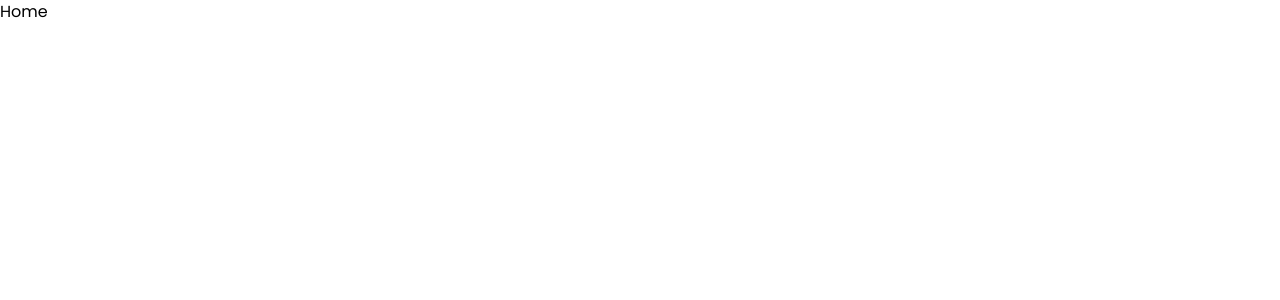
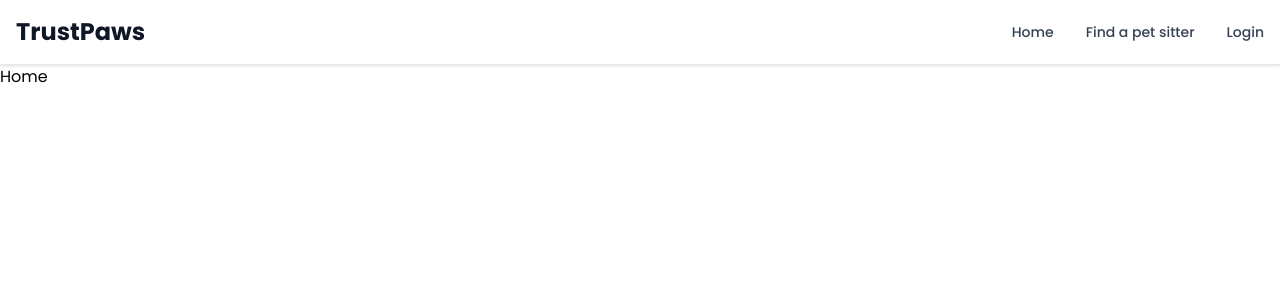
Before and after one commit to gabriellamsa/petsitting, a Next.js app: page / in a window 1280 px wide. Shown: the top 300 px of the page. Built offline with nearby package versions, Linux system fonts and the light colour scheme.

Commit message:
feat: creating Navbar component

```diff
--- a/src/app/layout.tsx
+++ b/src/app/layout.tsx
@@ -1,6 +1,7 @@
 import type { Metadata } from "next";
 import { Poppins } from "next/font/google";
 import "./globals.css";
+import Navbar from "@/components/Navbar";
 
 const font = Poppins({
   weight: ["400", "500", "600", "700"],
@@ -19,6 +20,7 @@ export default function RootLayout({
   return (
     <html lang="en">
       <body className={`${font.className} antialiased`}>
+        <Navbar />
         <div>{children}</div>
       </body>
     </html>
--- /dev/null
+++ b/src/components/Navbar.tsx
@@ -0,0 +1,64 @@
+"use client";
+
+import Link from "next/link";
+import { useState } from "react";
+import { MenuIcon, X } from "lucide-react";
+
+export default function Navbar() {
+  const [isOpen, setIsOpen] = useState(false);
+
+  return (
+    <nav className="w-full bg-white shadow-sm sticky top-0 z-50 border-b border-gray-200">
+      <div className="max-w-7xl mx-auto px-4 py-4 flex items-center justify-between">
+        <Link href="/" className="text-2xl font-bold text-gray-900">
+          TrustPaws
+        </Link>
+
+        <div className="hidden md:flex space-x-8 text-sm font-medium text-gray-700">
+          <Link href="/" className="hover:text-black transition">
+            Home
+          </Link>
+          <Link href="/services" className="hover:text-black transition">
+            Find a pet sitter
+          </Link>
+          <Link href="/login" className="hover:text-black transition">
+            Login
+          </Link>
+        </div>
+
+        <button
+          className="md:hidden text-gray-800"
+          onClick={() => setIsOpen((prev) => !prev)}
+        >
+          {isOpen ? <X size={24} /> : <MenuIcon size={24} />}
+        </button>
+      </div>
+
+      {isOpen && (
+        <div className="md:hidden px-4 pb-4 space-y-2 text-sm font-medium text-gray-700">
+          <Link
+            href="/"
+            className="block hover:text-black"
+            onClick={() => setIsOpen(false)}
+          >
+            Home
+          </Link>
+          <Link
+            href="/services"
+            className="block hover:text-black"
+            onClick={() => setIsOpen(false)}
+          >
+            Find a pet sitter
+          </Link>
+          <Link
+            href="/login"
+            className="block hover:text-black"
+            onClick={() => setIsOpen(false)}
+          >
+            Login
+          </Link>
+        </div>
+      )}
+    </nav>
+  );
+}
```
Also changed, not shown: package.json (+7 -6 lines), 1 other file (tests, documents, lock files or other folders).
